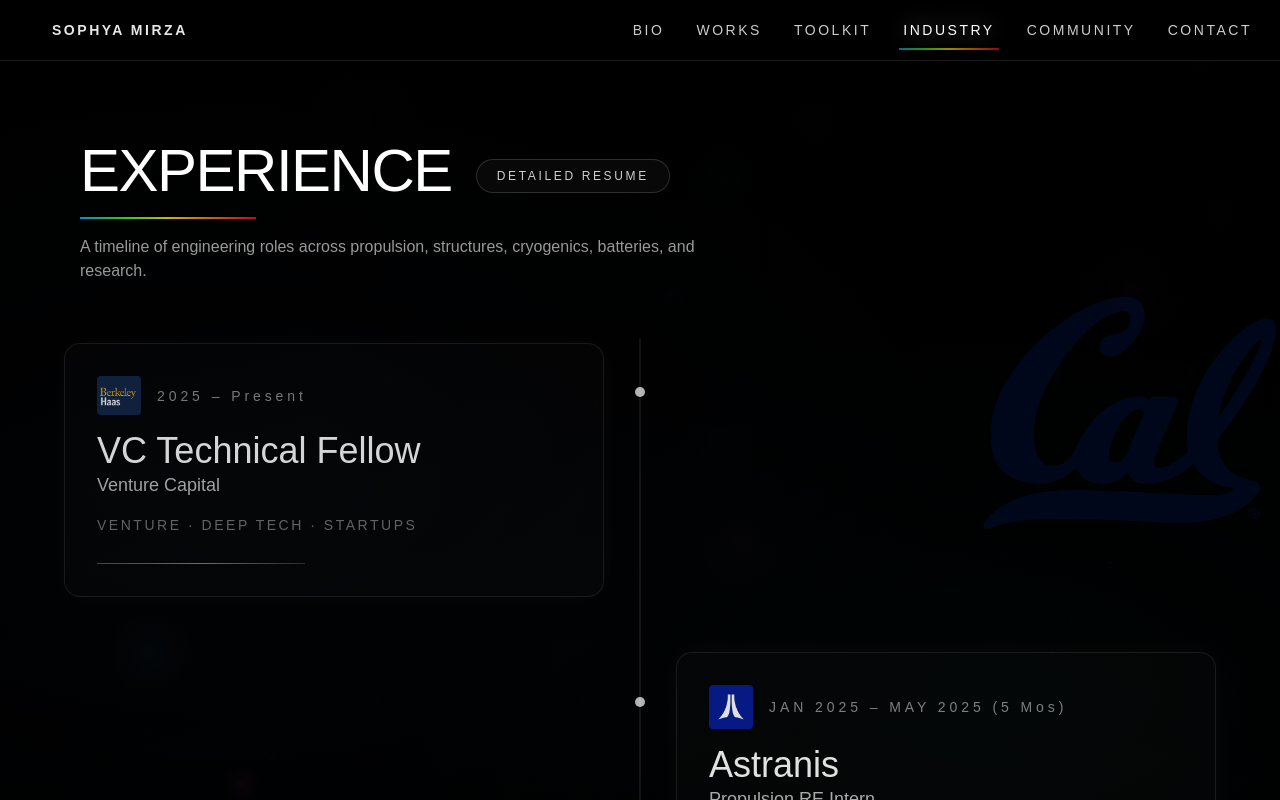
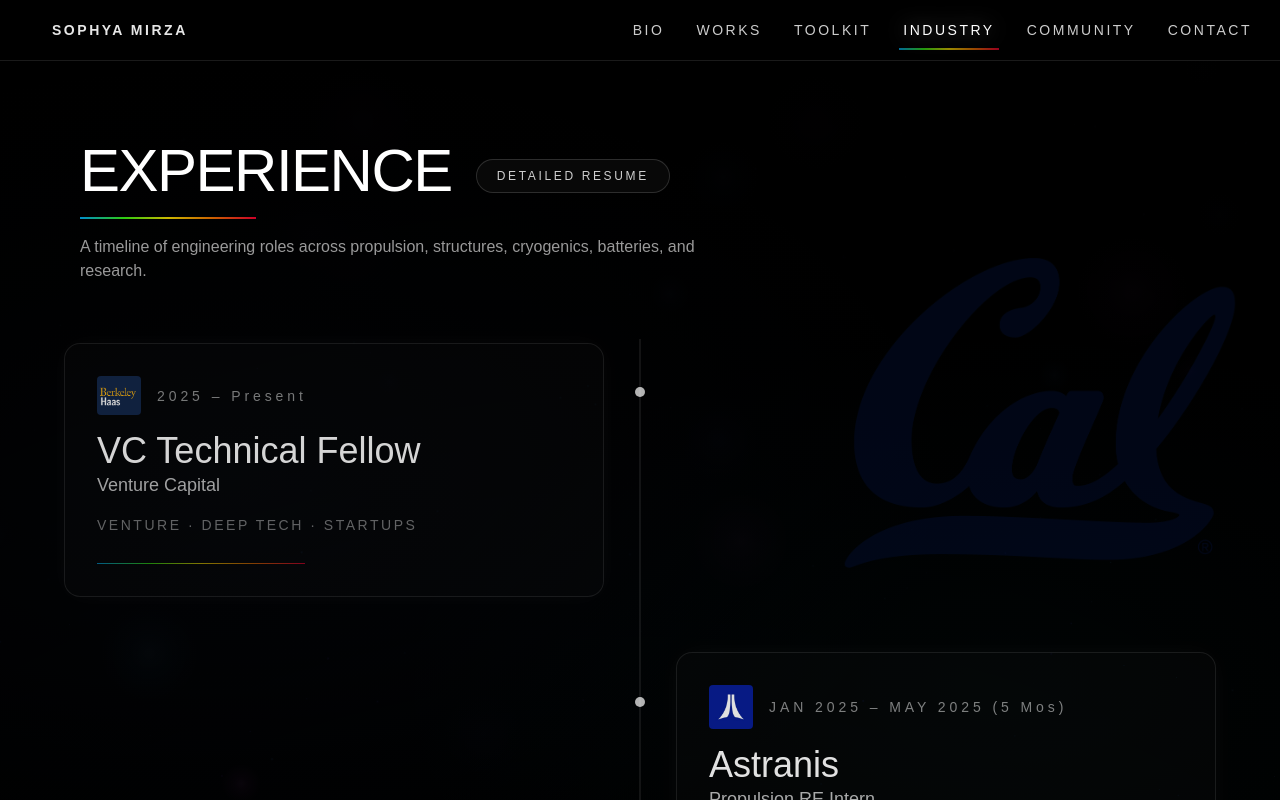
Before and after one commit to sophyamirza/sophya-portfolio, a Next.js app: page /industry in a window 1280 px wide. Shown: the top 800 px of the page. Built offline with nearby package versions, Linux system fonts and the light colour scheme; a web font is replaced by a local one.

Commit message:
update the script

```diff
--- a/app/industry/page.tsx
+++ b/app/industry/page.tsx
@@ -146,18 +146,18 @@ export default function IndustryPage() {
       </div>
 
       {/* Campanile watermark */}
-      <div className="pointer-events-none fixed inset-y-0 right-0 hidden md:block">
+<div className="pointer-events-none fixed inset-y-0 right-10 hidden md:block">
   <div
     className={[
-            "sticky top-15 h-[calc(100vh-6rem)] w-[300px]",
-            "invert opacity-[0.12] mix-blend-screen",
+      "sticky top-15 h-[calc(100vh-6rem)] w-[400px]",
+      "invert opacity-[0.10] mix-blend-screen",
       "[mask-image:linear-gradient(to_bottom,transparent,black_14%,black_86%,transparent)]",
     ].join(" ")}
   >
     <img
       src="/images/campanile.svg"
       alt=""
-            className="h-full w-full object-contain object-right"
+      className="w-full h-full object-contain"
     />
   </div>
 </div>
```
Lines whose indentation alone changed are shown as unchanged.
